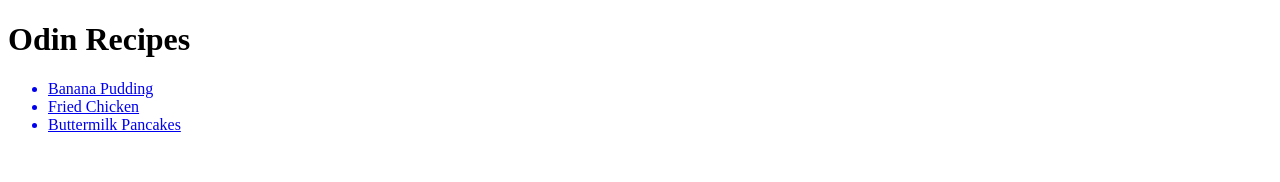
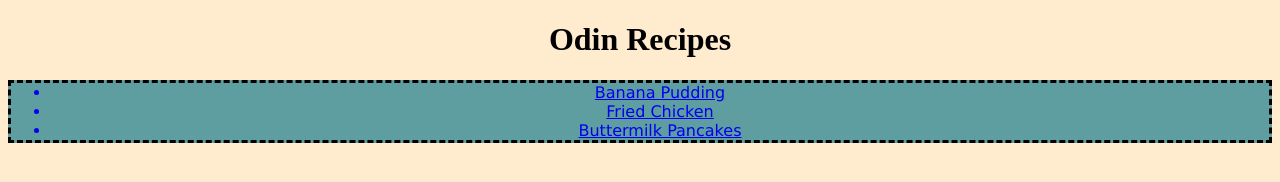
Before and after one commit to tljibbers/odin-recipes, a plain HTML site: page index.html in a window 1280 px wide. Drawn offline with Linux system fonts and the light colour scheme.

Commit message:
Added Classes/Id's, and added styles

```diff
--- a/index.html
+++ b/index.html
@@ -3,11 +3,12 @@
     <head>
         <meta charset="UTC-8">
         <title> Recipes, Recipes, and More Recipes! </title>
+        <link rel="stylesheet" href="styles.css">
     </head>
 
     <body>
-        <h1> Odin Recipes </h1>
-        <ul>
+        <h1 id="OR"> Odin Recipes </h1>
+        <ul class="links">
             <a href="./recipes/bananapudding.html"><li>Banana Pudding</li></a>
             <a href="./recipes/friedchicken.html"><li>Fried Chicken</li></a>
             <a href="./recipes/buttermilkpancakes.html"><li>Buttermilk Pancakes</li></a>
--- /dev/null
+++ b/styles.css
@@ -0,0 +1,16 @@
+body{
+    background-color: blanchedalmond;
+}
+#OR {
+    font-size: xx-large;
+    text-align: center;
+    font-family: 'Times New Roman', Times, serif;
+
+}
+
+.links{
+    background-color: cadetblue;
+    text-align: center;
+    border-style: dashed;
+    font-family: 'Lucida Sans', 'Lucida Sans Regular', 'Lucida Grande', 'Lucida Sans Unicode', Geneva, Verdana, sans-serif;
+}
```
